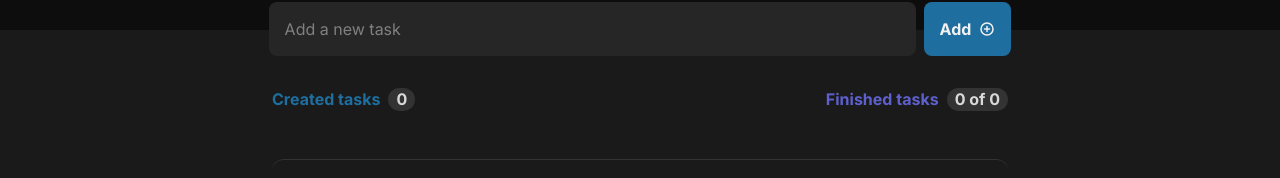
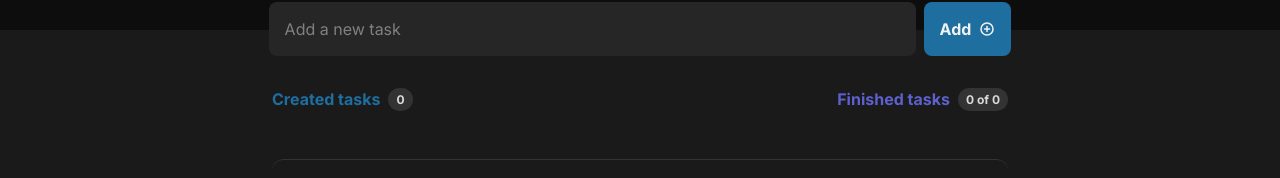
Before and after one commit to caleb-freitas/todo, a React (Vite) app: page / in a window 1280 px wide. Shown: the part 146-324 px from the top of the page. Built offline with nearby package versions, Linux system fonts and the light colour scheme.

Commit message:
fix: changed font size to 12px

```diff
--- a/src/components/Tasks.tsx
+++ b/src/components/Tasks.tsx
@@ -80,13 +80,13 @@ export const Tasks = () => {
       <div className="m-auto flex w-[736px] justify-between pb-6">
         <div className="flex gap-2 font-bold text-blue-6000">
           <p>Created tasks</p>
-          <span className="rounded-xl bg-gray-4000 px-2 font-bold text-gray-2000">
+          <span className="flex items-center rounded-xl bg-gray-4000 px-2 text-xs font-bold text-gray-2000">
             {tasks.length}
           </span>
         </div>
         <div className="flex gap-2 font-bold text-purple-6000">
           <p>Finished tasks</p>
-          <span className="rounded-xl bg-gray-4000 px-2 font-bold text-gray-2000">
+          <span className="flex items-center rounded-xl bg-gray-4000 px-2 text-xs font-bold text-gray-2000">
             {tasks.filter((task) => task.finished === true).length} of{' '}
             {tasks.length}
           </span>
```
